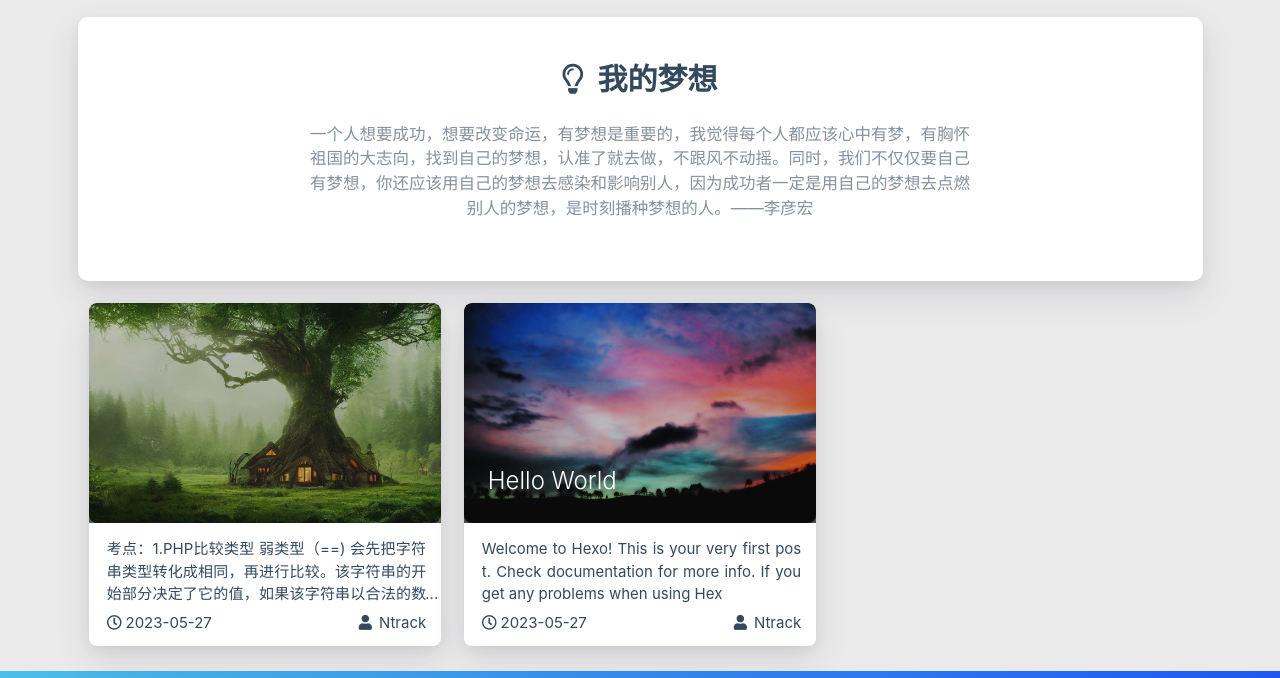
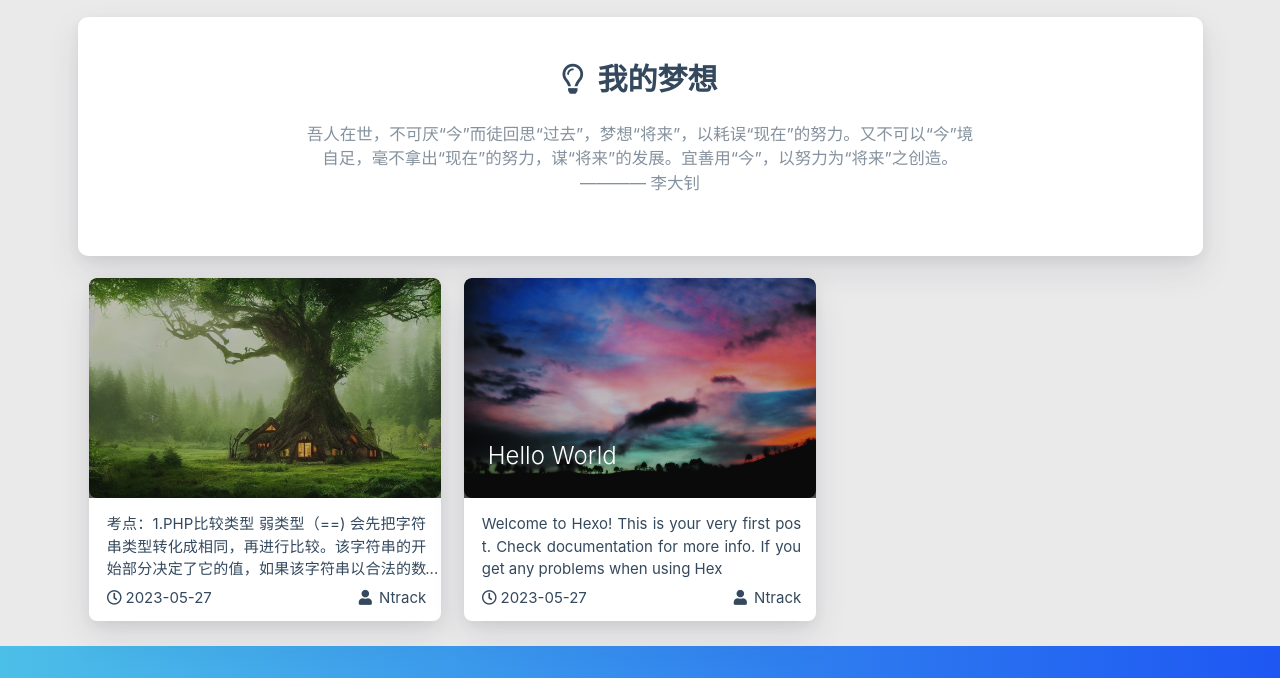
Before and after one commit to NTrack/ntrack.github.io, a plain HTML site: page index.html in a window 1280 px wide. Shown: the part 801-1479 px from the top of the page. Drawn offline with nearby package versions, Linux system fonts and the light colour scheme; some packages are replaced by stand-ins of ours; a script that the page names is missing.

Commit message:
Site updated: 2023-05-27 23:32:21

```diff
--- a/index.html
+++ b/index.html
@@ -470,7 +470,7 @@
 
     <div class="row">
         <div class="col l8 offset-l2 m10 offset-m1 s10 offset-s1 center-align text">
-            一个人想要成功，想要改变命运，有梦想是重要的，我觉得每个人都应该心中有梦，有胸怀祖国的大志向，找到自己的梦想，认准了就去做，不跟风不动摇。同时，我们不仅仅要自己有梦想，你还应该用自己的梦想去感染和影响别人，因为成功者一定是用自己的梦想去点燃别人的梦想，是时刻播种梦想的人。——李彦宏
+            吾人在世，不可厌“今”而徒回思“过去”，梦想“将来”，以耗误“现在”的努力。又不可以“今”境自足，毫不拿出“现在”的努力，谋“将来”的发展。宜善用“今”，以努力为“将来”之创造。———— 李大钊
         </div>
     </div>
 </div>
```
